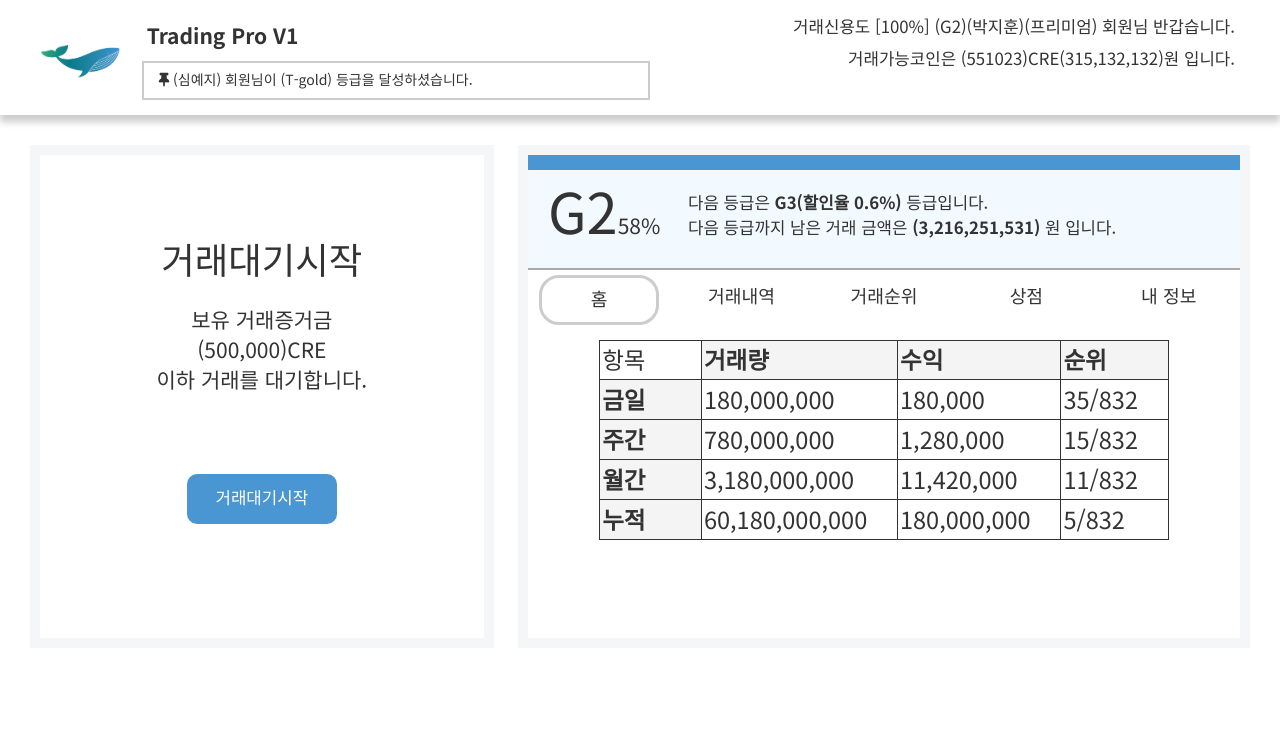
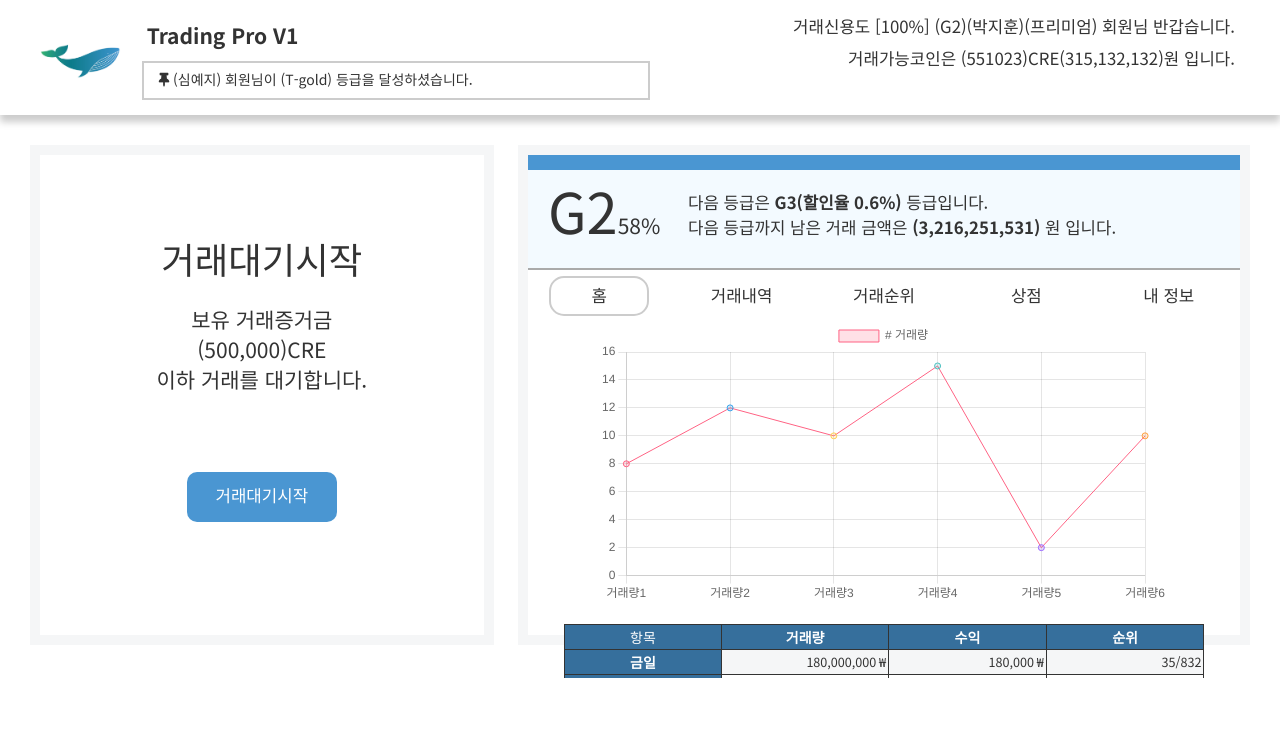
Before and after one commit to haulpark/tproV1, a plain HTML site: page html/main/t_main.html in a window 1280 px wide. Drawn offline with nearby package versions, Linux system fonts and the light colour scheme.

Commit message:
그래프 canvas 사용 / mob, tab  크기 수정 완료 / laptop, pc 사이즈 수정 필요

```diff
--- a/css/src/main/t_main.css
+++ b/css/src/main/t_main.css
@@ -178,11 +178,30 @@
           display:inherit;
         }
 
-      #contents_1{
+      #tab_1{
          width:100%; height:570px;
+      }
+
+      .graph{
+        width:90%; margin:20px auto;
       }
 
         #data{
           width:80%; height:200px;
           margin:auto; font-size:1.4rem;
         }
+
+        #data > thead > tr > td, th{
+          font-size:1rem; text-align: center;
+          background-color: #366f9c;
+          color:#fff;
+        }
+
+        #data > tbody > tr > td{
+          font-size:1.2rem; text-align: right;
+        }
+
+        .td_1{background-color: #f5f6f7;}
+
+
+.visualize-key{display:none;}
--- a/css/src/main/t_main1080.css
+++ b/css/src/main/t_main1080.css
@@ -108,7 +108,7 @@
 
 
 .board_tab{
-  width:100%; height:80px;
+  width:100%; height:40px;
 }
 
   .board_tab ul{
@@ -136,3 +136,15 @@
   .tab-content.current{
     display:inherit;
   }
+
+  .graph{
+    width:80%; margin:50px auto;
+  }
+  #myChart{
+    width:60vw; height:80vh;
+  }
+
+  #data{ width:90%; height:15vh; }
+
+      #data > thead > tr > td, th{font-size:0.9rem; }
+      #data > tbody > tr > td{font-size:0.9rem; }
--- a/css/src/main/t_main1280.css
+++ b/css/src/main/t_main1280.css
@@ -4,6 +4,9 @@
   .slideBar{font-size:1rem;}
 
     /* deal */
+    .deal{
+      height:500px;
+    }
     .deal_txt{
       margin-top: 6vw;
     }
@@ -17,6 +20,9 @@
       }
 
     /* board */
+    .board{
+      height:500px;
+    }
 
       .class_ex{
         float:left; height:80px;
@@ -31,7 +37,7 @@
 
 
         .board_tab{
-      width:100%; height:60px;
+          width:100%; height:30px;
         }
 
           .board_tab ul{
@@ -40,6 +46,28 @@
 
           .board_tab li{
             float:left; width:20%; height:100%;
-        font-size:1.3rem; text-align: center;
+            font-size:1.2rem; text-align: center;
             line-height:40px;
           }
+
+          .board_tab li.current span{
+            display: inline-block;
+            line-height: 35px;
+            width:100px; height:40px;
+            border-radius: 15px;
+            border:2px solid #ccc;
+          }
+
+
+          .graph{
+            width:80%; margin:20px auto;
+          }
+
+          #myChart{
+            width:90vw; height:20vh;
+          }
+
+          #data{ width:90%; height:5vw; }
+
+              #data > thead > tr > td, th{font-size:1rem; }
+              #data > tbody > tr > td{font-size:0.9rem; }
--- a/css/src/main/t_main1600.css
+++ b/css/src/main/t_main1600.css
@@ -16,11 +16,50 @@
     }
 
     .board_tab{
-      height:60px;
+      width:100%; height:40px;
     }
 
+      .board_tab ul{
+        width:100%; height:100%;
+      }
+
       .board_tab li{
-        font-size:1.5rem;
-        line-height:60px;
+        float:left; width:20%; height:100%;
+        font-size:1.2rem; text-align: center;
+        line-height:40px;
       }
+
+      .board_tab li.current span{
+        display: inline-block;
+        line-height: 30px;
+        width:100px; height:40px;
+        border-radius: 15px;
+        border:3px solid #ccc;
+      }
+
+
+      #tab-1{
+        width:100%; height:570px;
+     }
+
+     #myChart{
+       width:90%; height:120px;
+     }
+
+       #data{
+         width:80%; height:10vw;
+         margin:auto;
+       }
+
+       #data > thead > tr > td, th{
+         font-size:1rem; text-align: center;
+         background-color: #366f9c;
+         color:#fff;
+       }
+
+       #data > tbody > tr > td{
+         font-size:1.2rem; text-align: right;
+       }
+
+       .td_1{background-color: #f5f6f7;}
 }
--- a/css/src/main/t_main640.css
+++ b/css/src/main/t_main640.css
@@ -124,7 +124,7 @@
 
   /* ===== #viewBox -- .board ===== */
 
-  .board{width:100%; height:700px; margin-bottom: 25px;}
+  .board{width:100%; height:160vw; margin-bottom: 25px;}
 
     .class{
       float:left;
@@ -192,5 +192,16 @@
       display:inherit;
     }
 
+    .graph{
+      width:90%; margin:20px auto;
+    }
+    #myChart{
+      width:100vw; height:50vh;
+    }
+
+    #data{ width:90%; height:15vh; }
+
+        #data > thead > tr > td, th{font-size:0.5rem; }
+        #data > tbody > tr > td{font-size:0.5rem; }
 
 }
--- a/html/main/t_main.html
+++ b/html/main/t_main.html
@@ -15,9 +15,6 @@
 <link rel="stylesheet" href="../../Visuallize/css/visualize-light.css">
 
 <link rel="stylesheet" href="../../css/src/main/main_base.css">
-
-
-
 
 <!--[if IE]>
 <script src="./ie/html5shive/dist/html5shive.min.js"></script>
@@ -88,6 +85,11 @@
         </ul>
 
         <div id="tab-1" class="tab-content current">
+
+          <div class="graph">
+            <canvas id="myChart"></canvas>
+          </div>
+
           <table id="data">
             <thead>
               <tr>
@@ -97,32 +99,33 @@
                 <th>순위</th>
               </tr>
             </thead>
+
             <tbody>
               <tr>
                 <th>금일</th>
-                <td>180,000,000</td>
-                <td>180,000</td>
-                <td>35/832</td>
+                <td class="td_1">180,000,000 ₩ </td>
+                <td class="td_1">180,000 ₩ </td>
+                <td class="td_1">35/832</td>
               </tr>
 
               <tr>
                 <th>주간</th>
-                <td>780,000,000</td>
-                <td>1,280,000</td>
+                <td>780,000,000 ₩ </td>
+                <td>1,280,000 ₩ </td>
                 <td>15/832</td>
               </tr>
 
               <tr>
                 <th>월간</th>
-                <td>3,180,000,000</td>
-                <td>11,420,000</td>
-                <td>11/832</td>
+                <td class="td_1">3,180,000,000 ₩ </td>
+                <td class="td_1">11,420,000 ₩ </td>
+                <td class="td_1">11/832</td>
               </tr>
 
               <tr>
                 <th>누적</th>
-                <td>60,180,000,000</td>
-                <td>180,000,000</td>
+                <td>60,180,000,000 ₩ </td>
+                <td>180,000,000 ₩ </td>
                 <td>5/832</td>
               </tr>
             </tbody>
@@ -142,7 +145,7 @@
   <script src="../../js/base/jquery-3.5.1.min.js"></script>
   <script src="../../js/base/jquery-ui.min.js"></script>
 
-  <script src="../../Visuallize/js/visualize.jQuery.js"></script>
+  <script src="https://cdn.jsdelivr.net/npm/chart.js"></script>
 
   <script src="../../js/src/main/t_main.js"></script>
   <script src="../../js/src/main/t_main_graph.js"></script>
--- a/js/src/main/t_main_graph.js
+++ b/js/src/main/t_main_graph.js
@@ -3,8 +3,40 @@
 
 (function(){
 
-  $('table').visualize();
-
-
+  var ctx = document.getElementById('myChart').getContext('2d');
+  var myChart = new Chart(ctx, {
+      type: 'line',
+      data: {
+          labels: ['거래량1', '거래량2', '거래량3', '거래량4', '거래량5', '거래량6'],
+          datasets: [{
+              label: '# 거래량',
+              data: [8, 12, 10, 15, 2, 10],
+              backgroundColor: [
+                  'rgba(255, 99, 132, 0.2)',
+                  'rgba(54, 162, 235, 0.2)',
+                  'rgba(255, 206, 86, 0.2)',
+                  'rgba(75, 192, 192, 0.2)',
+                  'rgba(153, 102, 255, 0.2)',
+                  'rgba(255, 159, 64, 0.2)'
+              ],
+              borderColor: [
+                  'rgba(255, 99, 132, 1)',
+                  'rgba(54, 162, 235, 1)',
+                  'rgba(255, 206, 86, 1)',
+                  'rgba(75, 192, 192, 1)',
+                  'rgba(153, 102, 255, 1)',
+                  'rgba(255, 159, 64, 1)'
+              ],
+              borderWidth: 1
+          }]
+      },
+      options: {
+          scales: {
+              y: {
+                  beginAtZero: true
+              }
+          }
+      }
+  });
 
 })(jQuery);
```
Also changed, not shown: 1 other file. Lines whose indentation alone changed are shown as unchanged.
